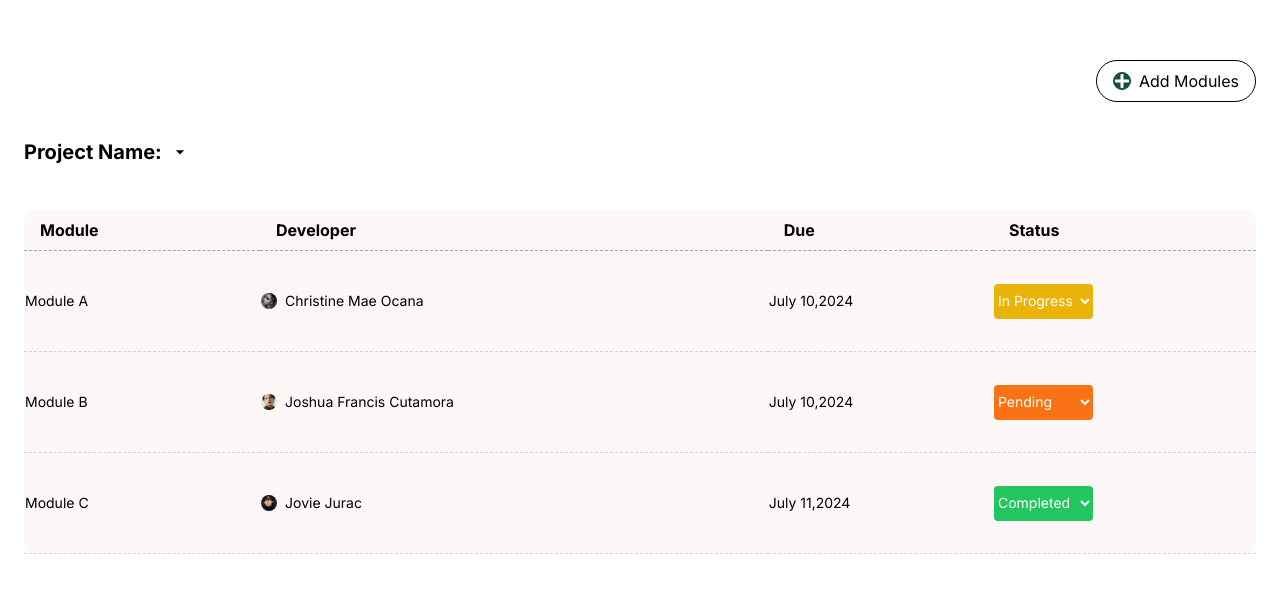
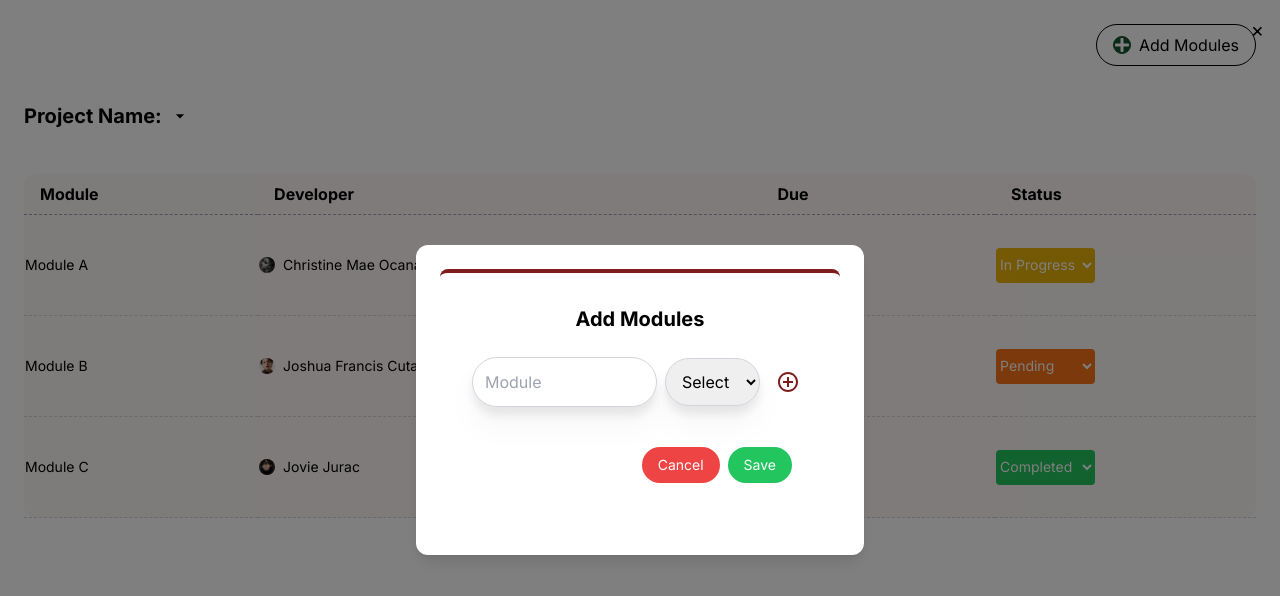
Before and after one commit to Dev-Jhoncel/project-supervision, a Next.js app in the folder frontend/: page /modules in a window 1280 px wide. Both pictures are taken after a click on the button "Add Modules". Shown: the top 596 px of the page. Built offline with nearby package versions, Linux system fonts and the light colour scheme.

Commit message:
Revised some pages

```diff
--- a/frontend/src/app/(pages)/modules/page.tsx
+++ b/frontend/src/app/(pages)/modules/page.tsx
@@ -1,7 +1,8 @@
 "use client";
 import React, { useState } from "react";
 import { FaPlus } from "react-icons/fa";
-import { MdArrowDropDown } from "react-icons/md";
+import { MdArrowDropDown, MdAddCircleOutline } from "react-icons/md";
+import Modal from "@/components/generalModal/Modal";
 
 const Modulist = () => {
   const [isOpen, setIsOpen] = useState(false);
@@ -10,21 +11,21 @@ const Modulist = () => {
     {
       module: "Module A",
       developer: "Christine Mae Ocana",
-      due: "July 10,2024",
+      due: "July 10, 2024",
       status: "In Progress",
       profilePicture: "cprofile.jpg",
     },
     {
       module: "Module B",
       developer: "Joshua Francis Cutamora",
-      due: "July 10,2024",
+      due: "July 10, 2024",
       status: "Pending",
       profilePicture: "fprofile.jpg",
     },
     {
       module: "Module C",
       developer: "Jovie Jurac",
-      due: "July 11,2024",
+      due: "July 11, 2024",
       status: "Completed",
       profilePicture: "jprofile.jpg",
     },
@@ -38,6 +39,15 @@ const Modulist = () => {
     "ML Wallet",
     "ML Kyuties",
   ];
+
+  // Modal state and handlers
+  const [isOpenModal, setIsOpenModal] = useState(false);
+  const [newModule, setNewModule] = useState("");
+  const [newDeveloper, setNewDeveloper] = useState("");
+  const [developers] = useState(["Developer A", "Developer B", "Developer C"]);
+  const [modules, setModules] = useState<
+    { module: string; developer: string }[]
+  >([]);
 
   const toggleDropdown = () => {
     setIsOpen(!isOpen);
@@ -64,12 +74,27 @@ const Modulist = () => {
     }
   };
 
+  const addModule = () => {
+    if (newModule && newDeveloper) {
+      setModules([...modules, { module: newModule, developer: newDeveloper }]);
+      setNewModule("");
+      setNewDeveloper("");
+    }
+  };
+
+  const handleCancelEdit = () => {
+    setIsOpenModal(false);
+    // Reset any other form state if needed
+  };
+
   return (
     <div className="p-6 flex flex-col gap-9">
-      <div></div>
       <div className="flex items-center justify-between gap-96">
         <div className="ml-auto">
-          <button className="flex items-center gap-2 bg-white-500 text-black px-4 py-2 rounded-full hover:bg-green-50 border border-black">
+          <button
+            className="flex items-center gap-2 bg-white-500 text-black px-4 py-2 rounded-full hover:bg-green-50 border border-black"
+            onClick={() => setIsOpenModal(true)}
+          >
             <div className="border border-green-900 bg-green-900 rounded-full">
               <FaPlus className="text-white" />
             </div>
@@ -165,6 +190,84 @@ const Modulist = () => {
           </tbody>
         </table>
       </div>
+
+      <Modal isOpen={isOpenModal} onClose={() => setIsOpenModal(false)}>
+        <div className="flex justify-center items-center rounded-lg bg-gray-50">
+          <div className="bg-white rounded-lg p-8 w-full max-w-lg border-t-4 border-red-900">
+            <h2 className="flex justify-center text-xl font-bold mb-6 items-center">
+              Add Modules
+            </h2>
+            <form>
+              <div className="mb-6 relative">
+                <div className="flex items-center">
+                  <input
+                    type="text"
+                    value={newModule}
+                    onChange={(e) => setNewModule(e.target.value)}
+                    placeholder="Module"
+                    className="w-2/3 p-3 border border-gray-300 rounded-full drop-shadow-xl"
+                  />
+                  <select
+                    value={newDeveloper}
+                    onChange={(e) => setNewDeveloper(e.target.value)}
+                    className="ml-2 w-1/3 p-3 border border-gray-300 rounded-full drop-shadow-xl"
+                  >
+                    <option value="" disabled>
+                      Select Developer
+                    </option>
+                    {developers.map((dev) => (
+                      <option key={dev} value={dev}>
+                        {dev}
+                      </option>
+                    ))}
+                  </select>
+                  <button
+                    type="button"
+                    className="ml-2 p-2 rounded-full bg-white text-red-900"
+                    onClick={addModule}
+                  >
+                    <MdAddCircleOutline className="w-6 h-6 hover:text-gray-900 cursor-pointer text-red-900" />
+                  </button>
+                </div>
+                <div className="mt-4">
+                  {modules.map((mod, index) => (
+                    <div
+                      key={index}
+                      className="flex justify-between items-center py-2 px-4 border-b border-gray-300"
+                    >
+                      <span>{mod.module}</span> - <span>{mod.developer}</span>
+                      <button
+                        type="button"
+                        className="text-red-600"
+                        onClick={() => {
+                          setModules(modules.filter((_, i) => i !== index));
+                        }}
+                      >
+                        &times;
+                      </button>
+                    </div>
+                  ))}
+                </div>
+              </div>
+              <div className="flex justify-end p-4">
+                <button
+                  type="button"
+                  onClick={handleCancelEdit}
+                  className="bg-red-500 text-white px-4 py-2 rounded-full text-sm"
+                >
+                  Cancel
+                </button>
+                <button
+                  type="submit"
+                  className="bg-green-500 text-white px-4 py-2 rounded-full text-sm ml-2"
+                >
+                  Save
+                </button>
+              </div>
+            </form>
+          </div>
+        </div>
+      </Modal>
     </div>
   );
 };
```
